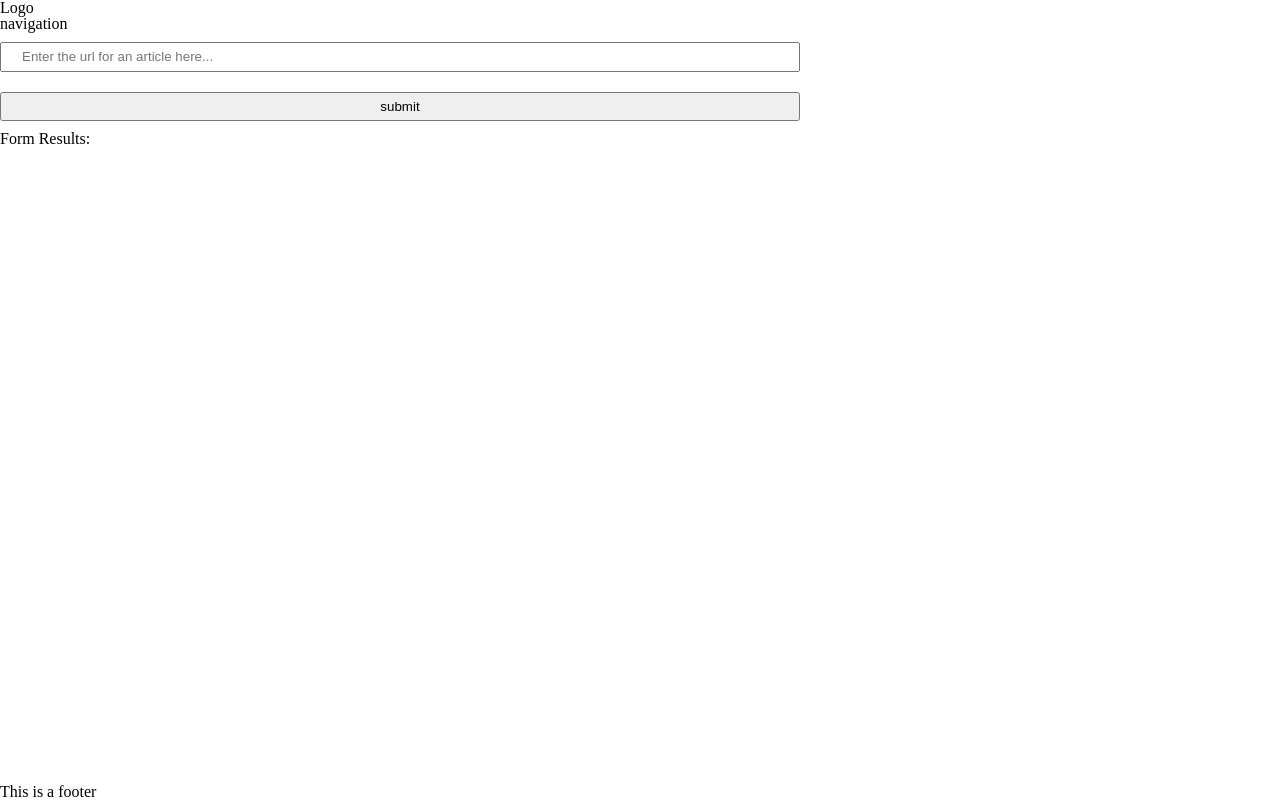
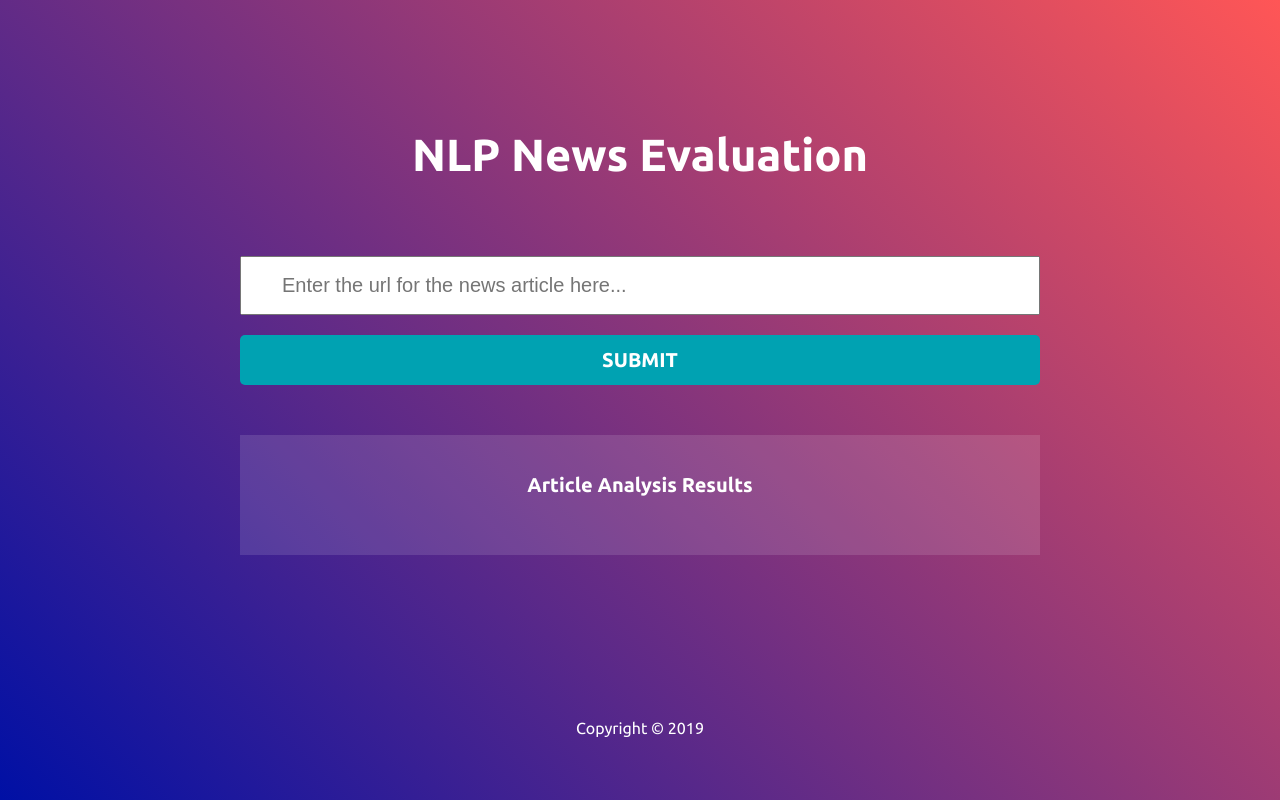
Before and after one commit to kelly-cho/NLP-News-Evaluation, a website built with webpack: page src/client/views/index.html in a window 1280 px wide. Built offline with nearby package versions, Linux system fonts and the light colour scheme.

Commit message:
Styles changed.

```diff
--- a/src/client/styles/base.scss
+++ b/src/client/styles/base.scss
@@ -1,7 +1,11 @@
 body {
     display: flex;
     flex-direction: column;
+    font-family: 'Ubuntu', sans-serif;
     min-height: 100vh;
+    padding: 5% 15%;
+    color: white;
+    background: linear-gradient(45deg, #0010a5, #ff5656);
 }
 
 main {
@@ -10,5 +14,18 @@ main {
 
 section {
     max-width: 800px;
-    margin: 50px auto;
 }
+
+.results {
+	margin: 5% 0;
+    padding: 5% 10%;
+    background: #ffffff1f;
+    font-size: 20px;
+    text-align: center;
+}
+
+#subjectivity,
+#polarity {
+	margin-top: 20px;
+	font-size: 16px;
+}
--- a/src/client/styles/form.scss
+++ b/src/client/styles/form.scss
@@ -1,12 +1,26 @@
 form {
     border: 1px solid #545454;
     border-radius: 3px;
-    padding: 40px;
 }
 
 input {
-    padding: 5px 20px;
+    padding: 2% 5%;
     width: 100%;
-    line-height: 16px;
+    line-height: 15px;
     margin: 10px 0;
+    font-size: 20px;
 }
+
+.button {
+    font-weight: 700;
+    font-family: 'Ubuntu', sans-serif;
+    background: #00a2b2;
+    border: 0;
+    border-radius: 5px;
+    color: white;
+    height: 50px;
+
+    &:hover {
+    	background: #03c6d9;
+    }
+}
--- a/src/client/styles/header.scss
+++ b/src/client/styles/header.scss
@@ -1,5 +1,10 @@
 header {
     display: flex;
     justify-content: space-between;
-    padding: 10px 40px;
 }
+
+.title {
+	font-size: 45px;
+    font-weight: 700;
+    padding: 15% 0;
+}
--- a/src/client/styles/resets.scss
+++ b/src/client/styles/resets.scss
@@ -20,11 +20,9 @@ article, aside, canvas, details, embed,
 figure, figcaption, footer, header, hgroup,
 menu, nav, output, ruby, section, summary,
 time, mark, audio, video {
-	margin: 0;
-	padding: 0;
+	margin: 0 auto;
 	border: 0;
 	font-size: 100%;
-	font: inherit;
 	vertical-align: baseline;
 }
 /* HTML5 display-role reset for older browsers */
--- a/src/client/views/index.html
+++ b/src/client/views/index.html
@@ -3,35 +3,34 @@
     <head>
         <meta charset="utf-8">
         <title>NLP News Evaluation</title>
+        <link href="https://fonts.googleapis.com/css?family=Ubuntu:400,700&display=swap" rel="stylesheet">
     </head>
 
     <body>
 
         <header>
-            <div class="">
-                Logo
-            </div>
-            <div class="">
-                navigation
+            <div class="title">
+                NLP News Evaluation
             </div>
         </header>
 
         <main>
             <section>
-                <form class="" onsubmit="return Client.handleSubmit(event)">
-                    <input id="url" type="text" name="input" value="" placeholder="Enter the url for an article here...">
-                    <input type="submit" name="" value="submit" onclick="return Client.handleSubmit(event)" onsubmit="return Client.handleSubmit(event)">
+                <form onsubmit="return Client.handleSubmit(event)">
+                    <input id="url" type="text" name="input" value="" placeholder="Enter the url for the news article here...">
+                    <input type="submit" class="button" name="" value="SUBMIT" onclick="return Client.handleSubmit(event)" onsubmit="return Client.handleSubmit(event)">
                 </form>
             <section>
 
-            <section>
-                <strong>Form Results:</strong>
-                <div id="results"></div>
+            <section class="results">
+                <strong>Article Analysis Results</strong>
+                <div id="subjectivity"></div>
+                <div id="polarity"></div>
             </section>
         </main>
 
         <footer>
-            <p>This is a footer</p>
+            <p>Copyright © 2019</p>
         </footer>
 
     </body>
```
